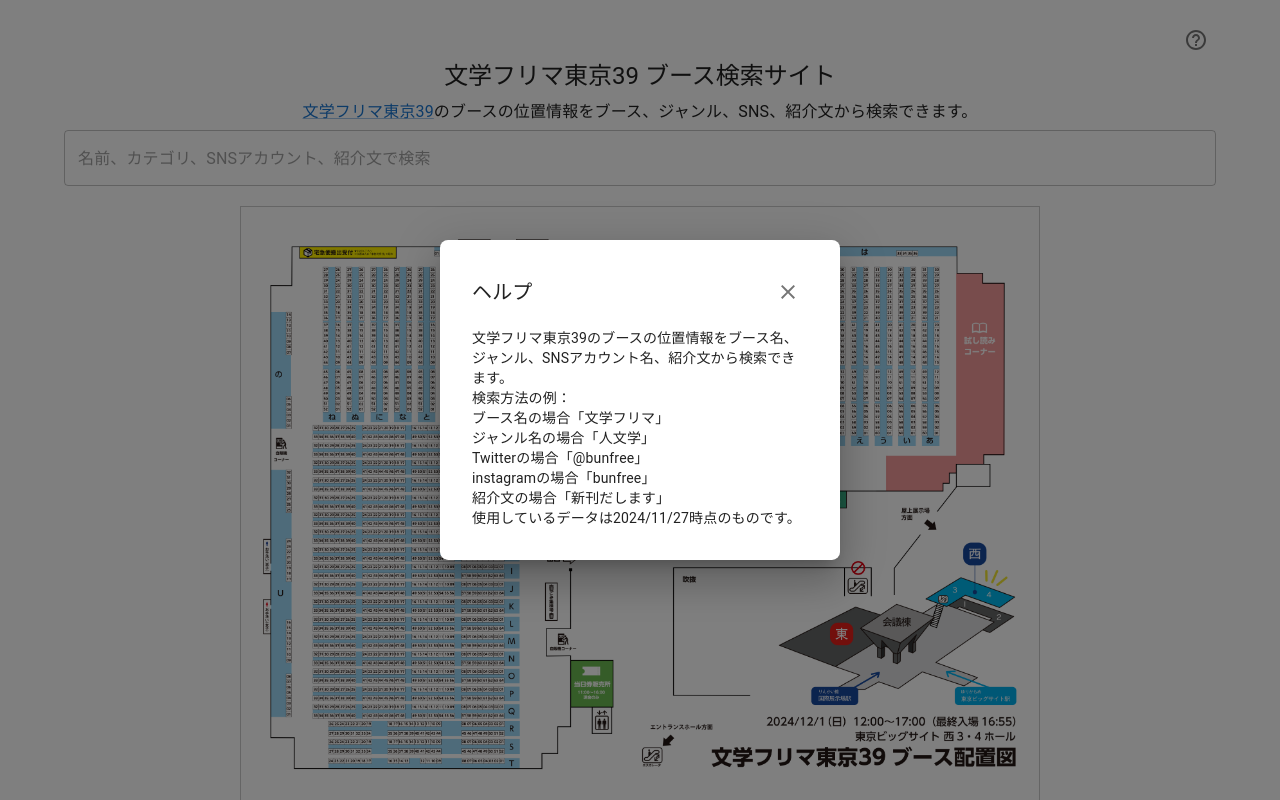
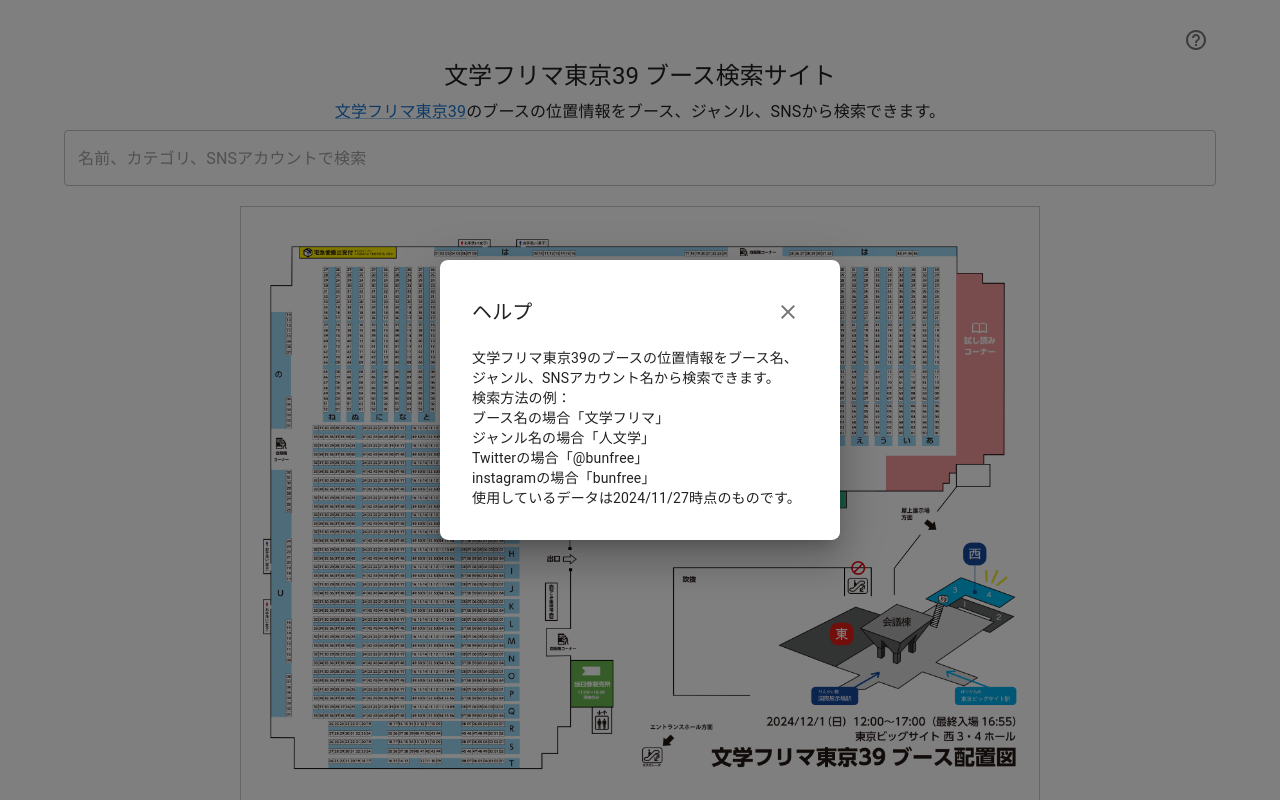
Before and after one commit to HumanisteJP/bunfree_map, a React (Vite) app: page / in a window 1280 px wide. Both pictures are taken after a click on the button 1196 px from the left and 40 px from the top of the page. Shown: the top 800 px of the page. Built offline with nearby package versions, Linux system fonts and the light colour scheme.

Commit message:
紹介文での検索をしないように修正

```diff
--- a/src/App.jsx
+++ b/src/App.jsx
@@ -41,7 +41,7 @@
 
   // 検索処理
   useEffect(() => {
-    if (searchQuery === "") {
+    if (searchQuery === "" || searchQuery === "@") {
       setFilteredBooths([]);
       return;
     }
@@ -51,7 +51,6 @@
         booth.name?.toLowerCase().includes(searchQuery) ||
         booth.category?.toLowerCase().includes(searchQuery) ||
         booth.twitter?.toLowerCase().includes(searchQuery) ||
-        booth.detail?.toLowerCase().includes(searchQuery) ||
         booth.instagram?.toLowerCase().includes(searchQuery)
       );
     });
@@ -97,12 +96,12 @@
             >
               文学フリマ東京39
             </Link>
-            のブースの位置情報をブース、ジャンル、SNS、紹介文から検索できます。
+            のブースの位置情報をブース、ジャンル、SNSから検索できます。
           </Typography>
           <TextField
             fullWidth
             variant="outlined"
-            placeholder="名前、カテゴリ、SNSアカウント、紹介文で検索"
+            placeholder="名前、カテゴリ、SNSアカウントで検索"
             value={searchQuery}
             onChange={handleSearch}
             style={{ marginBottom: "20px" }}
@@ -224,7 +223,7 @@
               </IconButton>
             </Box>
             <Typography variant="body2"  paddingTop={2}>
-              文学フリマ東京39のブースの位置情報をブース名、ジャンル、SNSアカウント名、紹介文から検索できます。
+              文学フリマ東京39のブースの位置情報をブース名、ジャンル、SNSアカウント名から検索できます。
             </Typography>
             <Typography variant="body2" >
               検索方法の例：
@@ -242,9 +241,6 @@
               instagramの場合「bunfree」
             </Typography>
             <Typography variant="body2" >
-              紹介文の場合「新刊だします」
-            </Typography>
-            <Typography variant="body2" >
               使用しているデータは2024/11/27時点のものです。
             </Typography>
           </Box>
```
